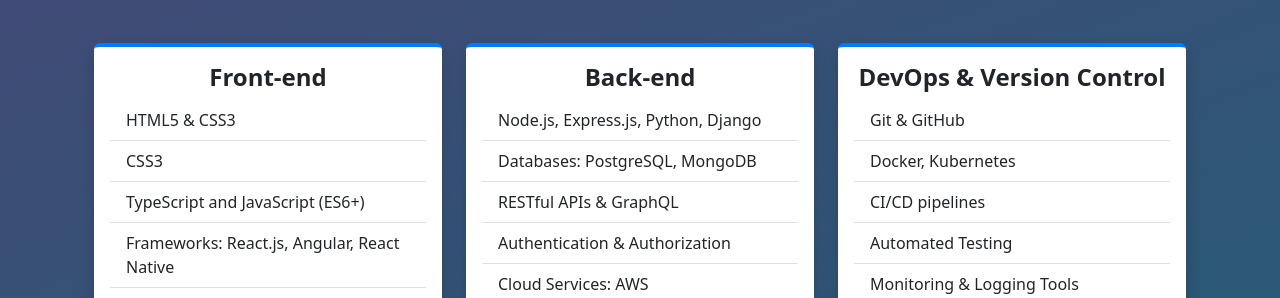
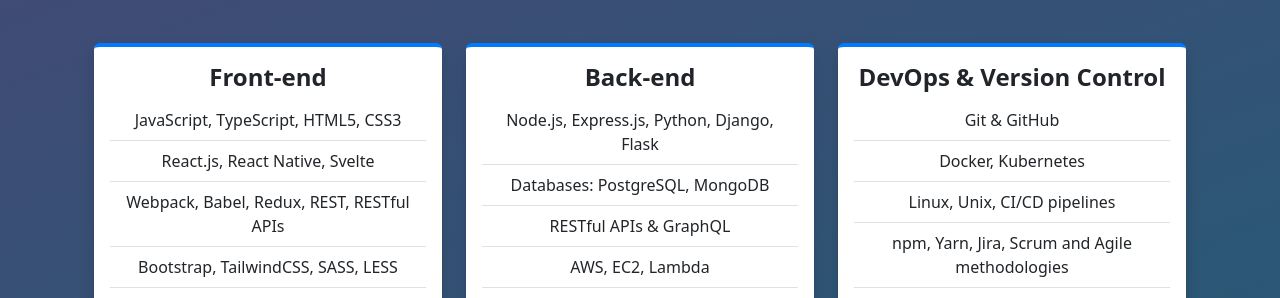
Before and after one commit to ck-bit/ck-bit.github.io, a website: page index.html in a window 1280 px wide. Shown: the part 1301-1599 px from the top of the page. Drawn offline with nearby package versions, Linux system fonts and the light colour scheme.

Commit message:
updated skills section

```diff
--- a/index.html
+++ b/index.html
@@ -98,18 +98,17 @@
                     >
                       <h4 class="card-title fw-bold text-center">Front-end</h4>
 
-                      <ul class="list-group list-group-flush">
-                        <li class="list-group-item">HTML5 & CSS3</li>
-                        <li class="list-group-item">CSS3</li>
+                      <ul class="list-group list-group-flush text-center">
+                        <li class="list-group-item"> JavaScript, TypeScript, HTML5, CSS3</li>
                         <li class="list-group-item">
-                          TypeScript and JavaScript (ES6+)
+                          React.js, React Native, Svelte
                         </li>
+                        <li class="list-group-item"> Webpack, Babel, Redux, REST, RESTful APIs</li>
                         <li class="list-group-item">
-                          Frameworks: React.js, Angular, React Native
+                          Bootstrap, TailwindCSS, SASS, LESS
                         </li>
-                        <li class="list-group-item">
-                          Tools: Webpack, Babel, Tailwind CSS, SASS, LESS
-                        </li>
+
+
                         <li class="list-group-item"></li>
                       </ul>
 
@@ -133,18 +132,18 @@
                     >
                       <h4 class="card-title fw-bold text-center">Back-end</h4>
 
-                      <ul class="list-group list-group-flush">
+                      <ul class="list-group list-group-flush text-center">
                         <li class="list-group-item">
-                          Node.js, Express.js, Python, Django
+                          Node.js, Express.js, Python, Django, Flask
                         </li>
                         <li class="list-group-item">
                           Databases: PostgreSQL, MongoDB
                         </li>
                         <li class="list-group-item">RESTful APIs & GraphQL</li>
                         <li class="list-group-item">
-                          Authentication & Authorization
+                          AWS, EC2, Lambda
                         </li>
-                        <li class="list-group-item">Cloud Services: AWS</li>
+
                         <li class="list-group-item"></li>
                       </ul>
 
@@ -170,14 +169,11 @@
                         DevOps & Version Control
                       </h4>
 
-                      <ul class="list-group list-group-flush">
+                      <ul class="list-group list-group-flush  text-center">
                         <li class="list-group-item">Git & GitHub</li>
                         <li class="list-group-item">Docker, Kubernetes</li>
-                        <li class="list-group-item">CI/CD pipelines</li>
-                        <li class="list-group-item">Automated Testing</li>
-                        <li class="list-group-item">
-                          Monitoring & Logging Tools
-                        </li>
+                        <li class="list-group-item">Linux, Unix, CI/CD pipelines</li>
+                        <li class="list-group-item">npm, Yarn, Jira, Scrum and Agile methodologies</li>
                         <li class="list-group-item"></li>
                       </ul>
 
```
